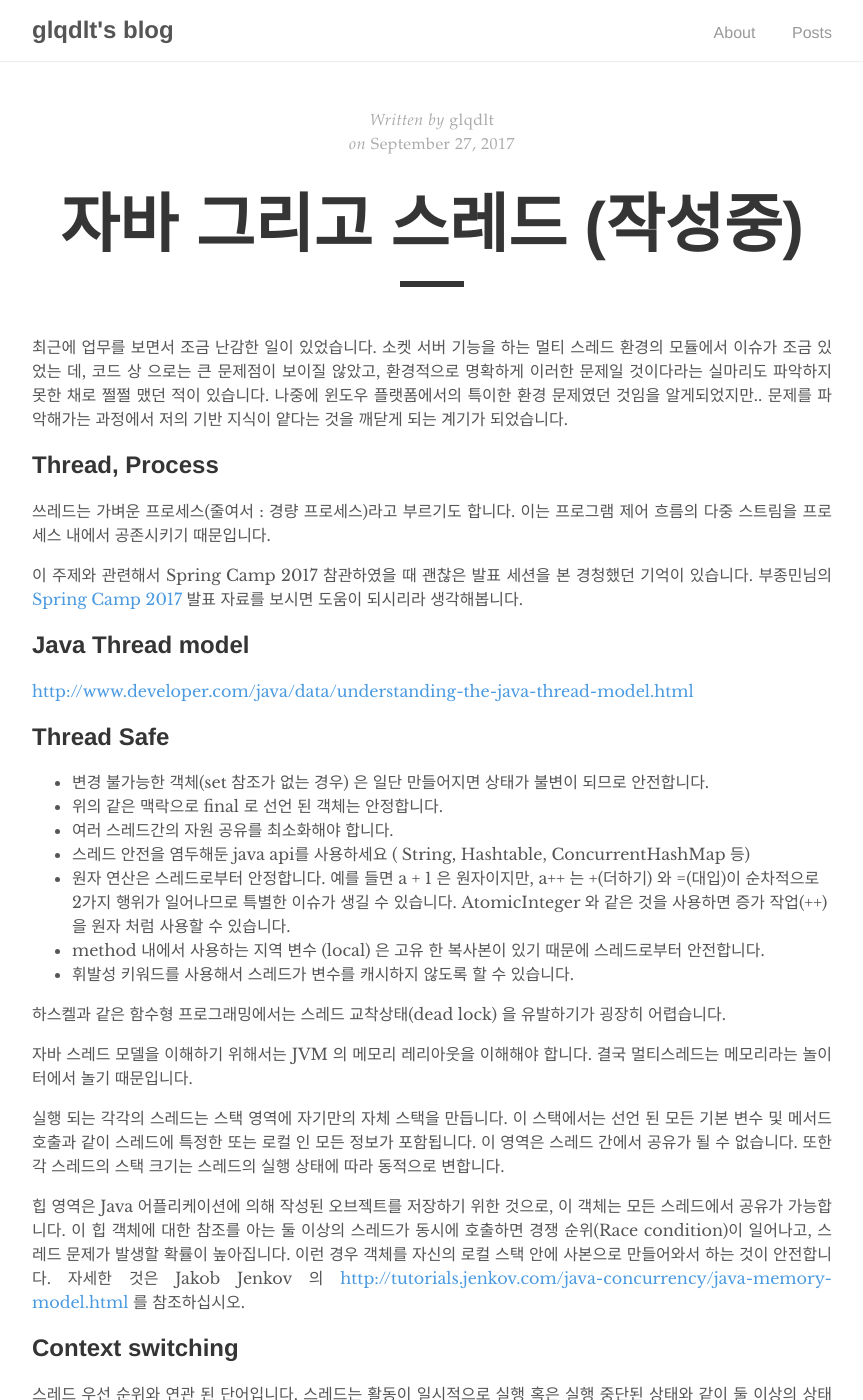
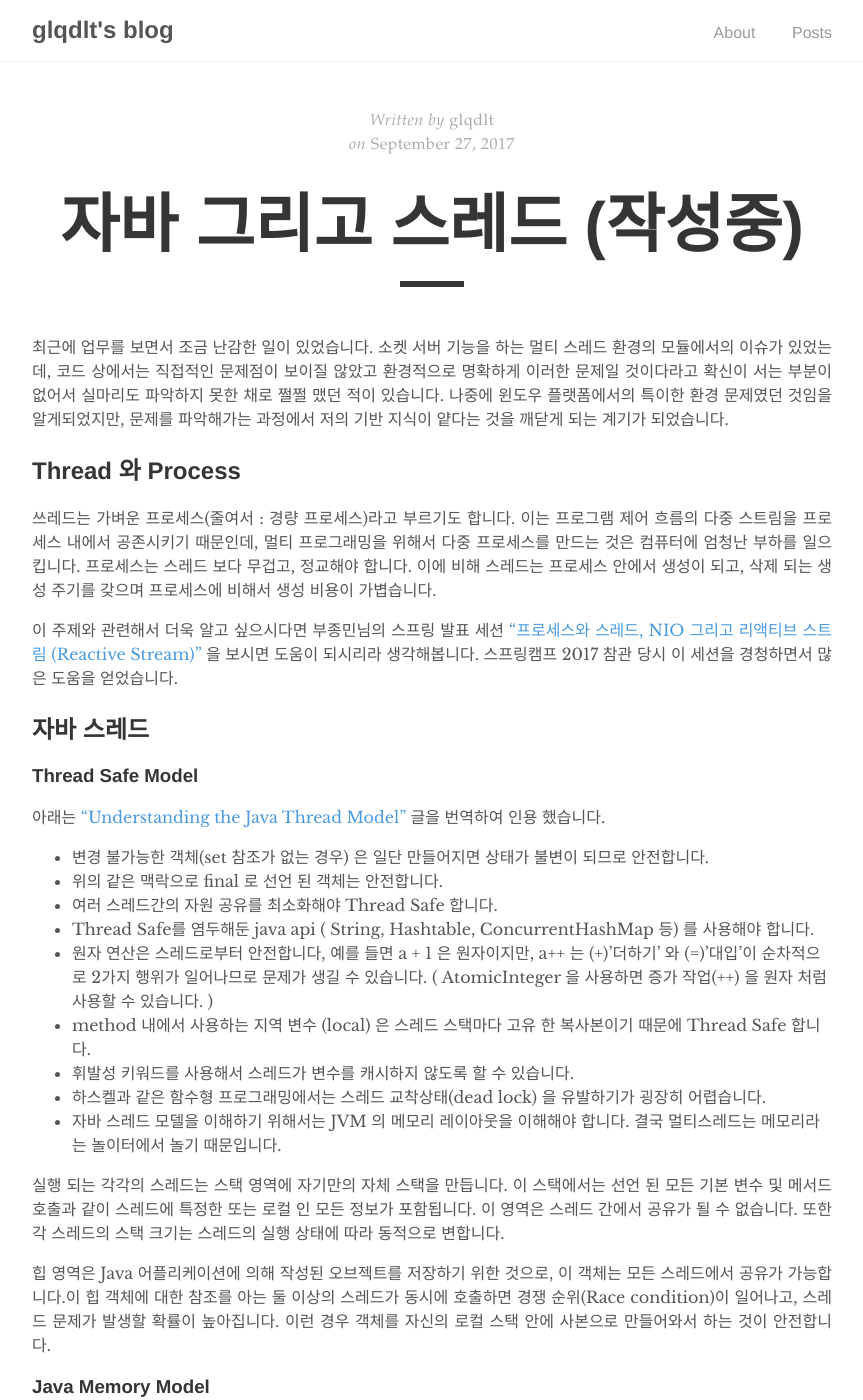
Before and after one commit to glqdlt/glqdlt.github.io, a Jekyll site: the page built from _posts/2017-09-27-자바 그리고 스레드.md, in a window 1280 px wide and 1400 px high. Shown: the whole window, without its empty margins (208-1071 px from the left). Built offline with Jekyll 4.4.1, drawn with Linux system fonts in a browser that asks for light colours; some of the changed text lies outside the part shown.

Commit message:
posts add

```diff
--- a/_posts/2017-09-27-자바 그리고 스레드.md
+++ b/_posts/2017-09-27-자바 그리고 스레드.md
@@ -5,64 +5,65 @@ author: "glqdlt"
 ---
 
 최근에 업무를 보면서 조금 난감한 일이 있었습니다.
-소켓 서버 기능을 하는 멀티 스레드 환경의 모듈에서 이슈가 조금 있었는 데,
-코드 상 으로는 큰 문제점이 보이질 않았고, 환경적으로 명확하게 이러한 문제일 것이다라는 실마리도 파악하지 못한 채로 쩔쩔 맸던 적이 있습니다.
-나중에 윈도우 플랫폼에서의 특이한 환경 문제였던 것임을 알게되었지만..
+소켓 서버 기능을 하는 멀티 스레드 환경의 모듈에서의 이슈가 있었는 데,
+코드 상에서는 직접적인 문제점이 보이질 않았고 환경적으로 명확하게 이러한 문제일 것이다라고 확신이 서는 부분이 없어서
+실마리도 파악하지 못한 채로 쩔쩔 맸던 적이 있습니다.
+나중에 윈도우 플랫폼에서의 특이한 환경 문제였던 것임을 알게되었지만,
 문제를 파악해가는 과정에서 저의 기반 지식이 얕다는 것을 깨닫게 되는 계기가 되었습니다.
 
-## Thread, Process
+## Thread 와 Process
 
 쓰레드는 가벼운 프로세스(줄여서 : 경량 프로세스)라고 부르기도 합니다.
-이는 프로그램 제어 흐름의 다중 스트림을 프로세스 내에서 공존시키기 때문입니다.
+이는 프로그램 제어 흐름의 다중 스트림을 프로세스 내에서 공존시키기 때문인데, 멀티 프로그래밍을 위해서 다중 프로세스를 만드는 것은 컴퓨터에 엄청난 부하를 일으킵니다. 프로세스는 스레드 보다 무겁고, 정교해야 합니다. 이에 비해 스레드는 프로세스 안에서 생성이 되고, 삭제 되는 생성 주기를 갖으며 프로세스에 비해서 생성 비용이 가볍습니다.
+
+이 주제와 관련해서 더욱 알고 싶으시다면 부종민님의 스프링 발표 세션 ["프로세스와 스레드, NIO 그리고 리액티브 스트림 (Reactive Stream)"](https://www.youtube.com/watch?v=5KttCnoWLhs) 을 보시면 도움이 되시리라 생각해봅니다. 스프링캠프 2017 참관 당시 이 세션을 경청하면서 많은 도움을 얻었습니다.
 
 
-이 주제와 관련해서 Spring Camp 2017 참관하였을 때 괜찮은 발표 세션을 본 경청했던 기억이 있습니다.
-부종민님의 [Spring Camp 2017](https://www.youtube.com/watch?v=5KttCnoWLhs) 발표 자료를 보시면 도움이 되시리라 생각해봅니다.
+## 자바 스레드
 
 
-## Java Thread model
+### Thread Safe Model
 
-[http://www.developer.com/java/data/understanding-the-java-thread-model.html](http://www.developer.com/java/data/understanding-the-java-thread-model.html)
-
-## Thread Safe
+아래는 ["Understanding the Java Thread Model"](http://www.developer.com/java/data/understanding-the-java-thread-model.html) 글을 번역하여 인용 했습니다.
 
 - 변경 불가능한 객체(set 참조가 없는 경우) 은 일단 만들어지면 상태가 불변이 되므로 안전합니다.
-- 위의 같은 맥락으로 final 로 선언 된 객체는 안정합니다.
-- 여러 스레드간의 자원 공유를 최소화해야 합니다.
-- 스레드 안전을 염두해둔 java api를 사용하세요 ( String, Hashtable, ConcurrentHashMap 등)
-- 원자 연산은 스레드로부터 안정합니다. 예를 들면 a + 1 은 원자이지만, a++ 는 +(더하기) 와 =(대입)이 순차적으로 2가지 행위가 일어나므로 특별한 이슈가 생길 수 있습니다. AtomicInteger 와 같은 것을 사용하면 증가 작업(++) 을 원자 처럼 사용할 수 있습니다.
-- method 내에서 사용하는 지역 변수 (local) 은 고유 한 복사본이 있기 때문에 스레드로부터 안전합니다.
+- 위의 같은 맥락으로 final 로 선언 된 객체는 안전합니다.
+- 여러 스레드간의 자원 공유를 최소화해야 Thread Safe 합니다.
+- Thread Safe를 염두해둔 java api ( String, Hashtable, ConcurrentHashMap 등) 를 사용해야 합니다.
+- 원자 연산은 스레드로부터 안전합니다, 예를 들면 a + 1 은 원자이지만, a++ 는 (+)'더하기' 와 (=)'대입'이 순차적으로 2가지 행위가 일어나므로 문제가 생길 수 있습니다. ( AtomicInteger 을 사용하면 증가 작업(++) 을 원자 처럼 사용할 수 있습니다. )
+- method 내에서 사용하는 지역 변수 (local) 은 스레드 스택마다 고유 한 복사본이기 때문에 Thread Safe 합니다.
 - 휘발성 키워드를 사용해서 스레드가 변수를 캐시하지 않도록 할 수 있습니다.
-
-하스켈과 같은 함수형 프로그래밍에서는 스레드 교착상태(dead lock) 을 유발하기가 굉장히 어렵습니다.
-
-자바 스레드 모델을 이해하기 위해서는 JVM 의 메모리 레리아웃을 이해해야 합니다.
-결국 멀티스레드는 메모리라는 놀이터에서 놀기 때문입니다.
+- 하스켈과 같은 함수형 프로그래밍에서는 스레드 교착상태(dead lock) 을 유발하기가 굉장히 어렵습니다.
+- 자바 스레드 모델을 이해하기 위해서는 JVM 의 메모리 레이아웃을 이해해야 합니다. 결국 멀티스레드는 메모리라는 놀이터에서 놀기 때문입니다.
 
 실행 되는 각각의 스레드는 스택 영역에 자기만의 자체 스택을 만듭니다. 이 스택에서는 선언 된 모든 기본 변수 및 메서드 호출과 같이 스레드에 특정한 또는 로컬 인 모든 정보가 포함됩니다. 이 영역은 스레드 간에서 공유가 될 수 없습니다. 또한 각 스레드의 스택 크기는 스레드의 실행 상태에 따라 동적으로 변합니다.
 
-힙 영역은 Java 어플리케이션에 의해 작성된 오브젝트를 저장하기 위한 것으로, 이 객체는 모든 스레드에서 공유가 가능합니다.
-이 힙 객체에 대한 참조를 아는 둘 이상의 스레드가 동시에 호출하면 경쟁 순위(Race condition)이 일어나고, 스레드 문제가 발생할 확률이 높아집니다. 이런 경우 객체를 자신의 로컬 스택 안에 사본으로 만들어와서 하는 것이 안전합니다.
-자세한 것은 Jakob Jenkov 의 [http://tutorials.jenkov.com/java-concurrency/java-memory-model.html](http://tutorials.jenkov.com/java-concurrency/java-memory-model.html) 를 참조하십시오.
+힙 영역은 Java 어플리케이션에 의해 작성된 오브젝트를 저장하기 위한 것으로, 이 객체는 모든 스레드에서 공유가 가능합니다.이 힙 객체에 대한 참조를 아는 둘 이상의 스레드가 동시에 호출하면 경쟁 순위(Race condition)이 일어나고, 스레드 문제가 발생할 확률이 높아집니다. 이런 경우 객체를 자신의 로컬 스택 안에 사본으로 만들어와서 하는 것이 안전합니다.
+
+### Java Memory Model
+
+아래는 Jakob Jenkov 의 ["Java Memory Model"](http://tutorials.jenkov.com/java-concurrency/java-memory-model.html) 글을 번역하여 인용 했습니다.
 
 
-## Context switching
+
+
+### Context switching
 
 스레드 우선 순위와 연관 된 단어입니다.
 스레드는 활동이 일시적으로 실행 혹은 실행 중단된 상태와 같이 둘 이상의 상태로 존재할 수 있습니다, 또한 중단 된 경우 중단 지점부터 시작할 수도 있습니다. Java 에서는 여러 스레드로 작업이 될 때 우선순위를 지정할 수 있는 옵션을 제공하고 있습니다. 여기서 상태 및 우선순위에 따라 스레드 간의 전환이 될 시기가 있습니다, 이를 Context switching 이라고 합니다.
 
-## 스레드 간 통신
+### 스레드 간 통신
 
 자바 스레드는 스레드 간의 통신을 처리하기 위해 OS에 의존하지 않습니다. nofify(), wiat() 과 같은 API를 사용하세요.
 
-## Jakob Jenkov 의 JVM Momery
+### Jakob Jenkov 의 JVM Momery
 
 자바 메모리는 문제의 소지가 많아서 자바 1.5에 대격변을 일으켰습니다, 그 후에 현재 자바 1.8까지 잘 사용중에 있습니다.
 
-## Max thread ?
+### 그렇다면 스레드의 최대 생성 제한은?
 
-자바에서는 JDK 1.4에 추가 된 아래의 API로 maxRuntimeThread Count 를 얻을 수 있다.
-        int maxRuntimeCounts = Runtime.getRuntime().availableProcessors();
+자바에서는 JDK 1.4에 추가 된 아래의 API로 maxRuntimeThread Count 를 얻을 수 있습니다.
+> int maxRuntimeCounts = Runtime.getRuntime().availableProcessors();
 
 
 ### Race Confition
@@ -71,7 +72,7 @@ Context Switching..
 
 ### Data Timing
 
-[레퍼런스](https://medium.com/@joongwon/multi-thread-%ED%99%98%EA%B2%BD%EC%97%90%EC%84%9C%EC%9D%98-%EC%98%AC%EB%B0%94%EB%A5%B8-singleton-578d9511fd42)
+["Multi Thread 환경에서의 올바른 Singleton"](https://medium.com/@joongwon/multi-thread-%ED%99%98%EA%B2%BD%EC%97%90%EC%84%9C%EC%9D%98-%EC%98%AC%EB%B0%94%EB%A5%B8-singleton-578d9511fd42)
 
 - Synchronized (semaphore)
 
@@ -86,7 +87,7 @@ Context Switching..
 
 ## Thread Pool
 
-하마님의 글 [https://okky.kr/article/345720](https://okky.kr/article/345720)
+하마님의 ["[Java] 쓰레드풀 과 ForkJoinPool"](https://okky.kr/article/345720)
 
 일반적으로 멀티쓰레드 개발하는 데에 있어서, 쓰레드 풀을 쓰지 않는 것은 거의 없다. 그만큼 안정적인 프로그래밍으로 기반이 잡혔는 데, '이렇게 이렇게 쓰세요' 정도의 이야기는 많아도, 좀 더 자세히 알아보려고 하면 관련 된 자료를 찾기가 어렵다.
 
@@ -96,9 +97,9 @@ Context Switching..
 
 ### Thread dump
 
-[레퍼런스](https://www.slideshare.net/Byungwook/ss-30302235)
+조대협님의 ["자바 성능 강의"](https://www.slideshare.net/Byungwook/ss-30302235)
 
-[레퍼런스](https://www.slideshare.net/cinari4/jvmgc?next_slideshow=1)
+최명규님의 ["JVM과 톰캣 튜닝"](https://www.slideshare.net/cinari4/jvmgc?next_slideshow=1)
 
 
 - 윈도우 플랫폼에서의 덤프
```
